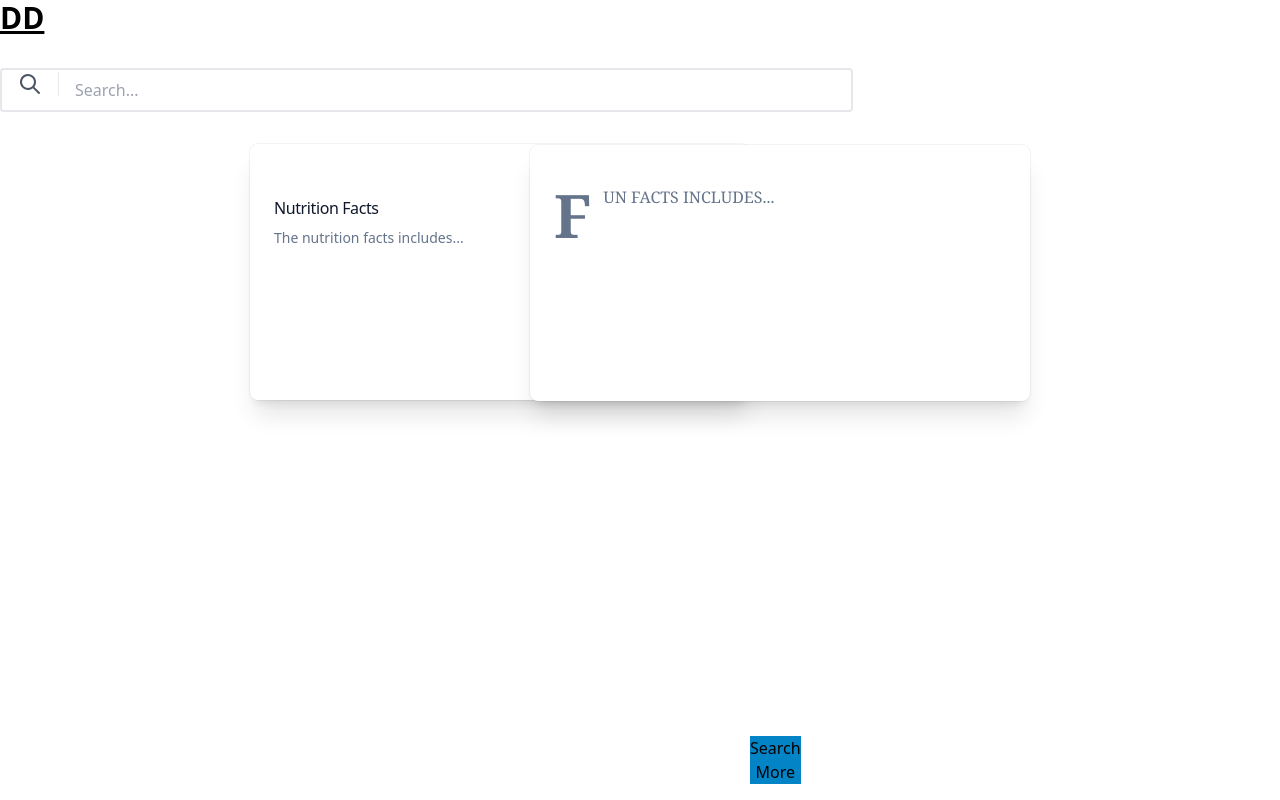
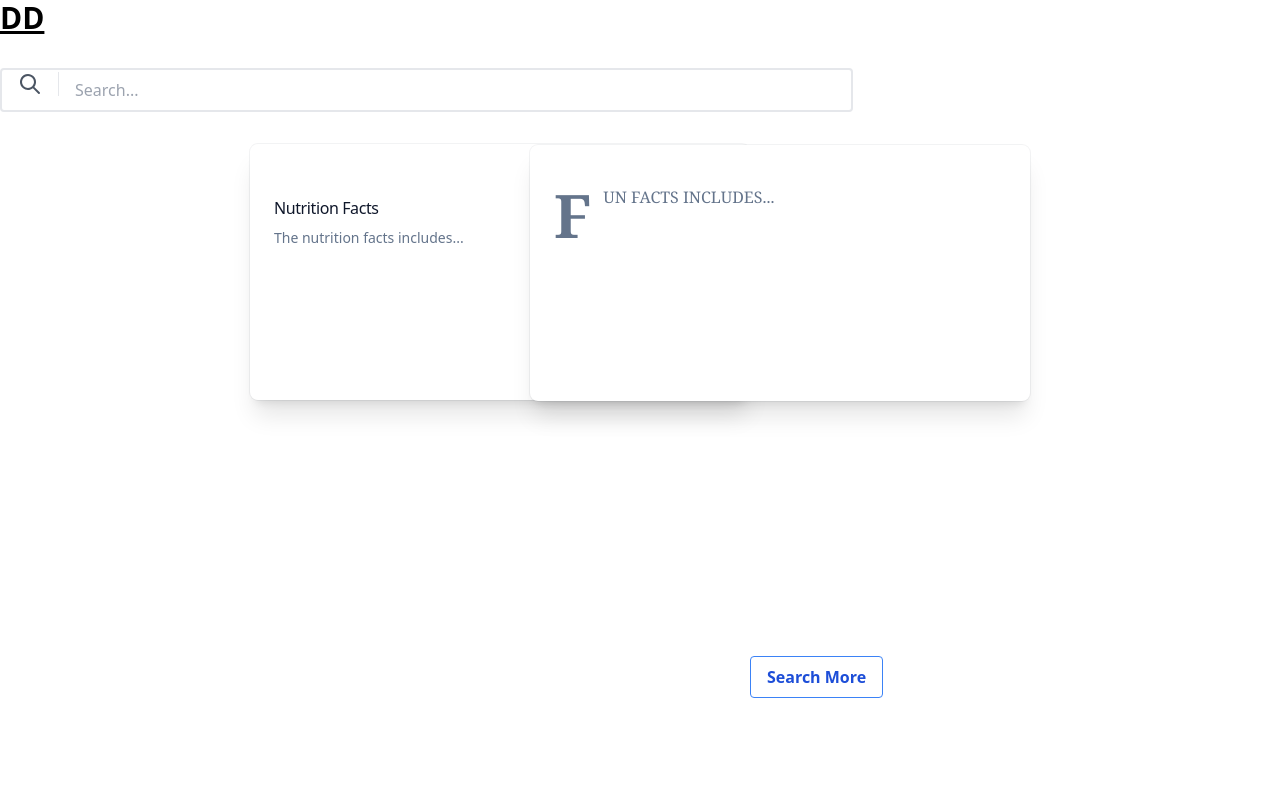
Before and after one commit to kaitchau/NutriFruit, a React (Create React App) app: page / in a window 1280 px wide. Built offline with nearby package versions, Linux system fonts and the light colour scheme.

Commit message:
updated button and text visuals

```diff
--- a/src/SearchAgainButton.js
+++ b/src/SearchAgainButton.js
@@ -2,12 +2,10 @@ import React from "react";
 
 const SearchAgainButton = () => {
   return (
-    <div class="absolute h-32 w-fit ...">
-      <div class="absolute inset-x-[750px] bottom-0 h-50 ...">
-        <button class="bg-sky-600 hover:bg-sky-700 active:bg-violet-700 focus:outline-none focus:ring focus:ring-violet-300...">
-          Search More
-        </button>
-      </div>
+    <div className="absolute inset-x-[750px] bottom-50 h-50 w-fit">
+      <button className="whitespace-nowrap bg-transparent hover:bg-blue-500 text-blue-700 font-semibold hover:text-white py-2 px-4 border border-blue-500 hover:border-transparent rounded">
+        Search More
+      </button>
     </div>
   );
 };
```
